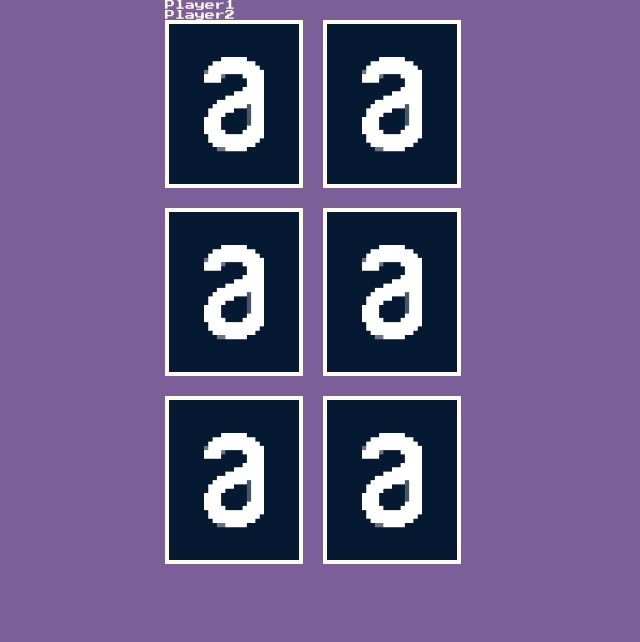
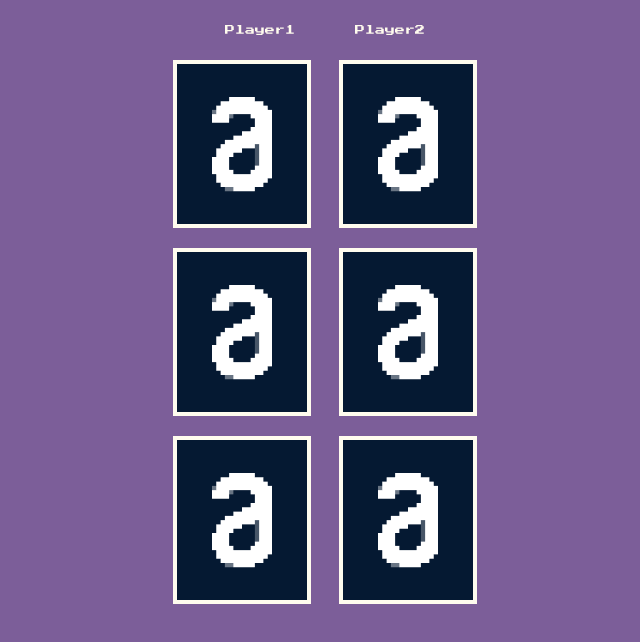
Before and after one commit to humbertoribeiro99/matching-game-React, a website built with Vite: page matching-game/index.html in a window 1280 px wide. Shown: the whole page, without its empty margins (315-955 px from the left). Built offline with nearby package versions, Linux system fonts and the light colour scheme.

Commit message:
Mudança no css score-board

```diff
--- a/matching-game/src/objetcs/BoardGame/style.css
+++ b/matching-game/src/objetcs/BoardGame/style.css
@@ -2,5 +2,5 @@
   display: flex;
   flex-wrap: wrap;
   gap: 20px;
-
+  justify-content: space-evenly;
 }
--- a/matching-game/src/objetcs/ScoreBoard/index.js
+++ b/matching-game/src/objetcs/ScoreBoard/index.js
@@ -1,6 +1,7 @@
 import PlayerName from "../../components/PlayerName"
+import "./style.css";
 
-function ScoreBoard(params) {
+function ScoreBoard() {
     return /*html*/ `
     <header class="score-board">
     ${PlayerName("Player1")}
--- /dev/null
+++ b/matching-game/src/objetcs/ScoreBoard/style.css
@@ -0,0 +1,6 @@
+.score-board{
+    display: flex;
+    justify-content: space-evenly;
+    padding-top: 2.5rem;
+    padding-bottom: 2.5rem;
+}
```
